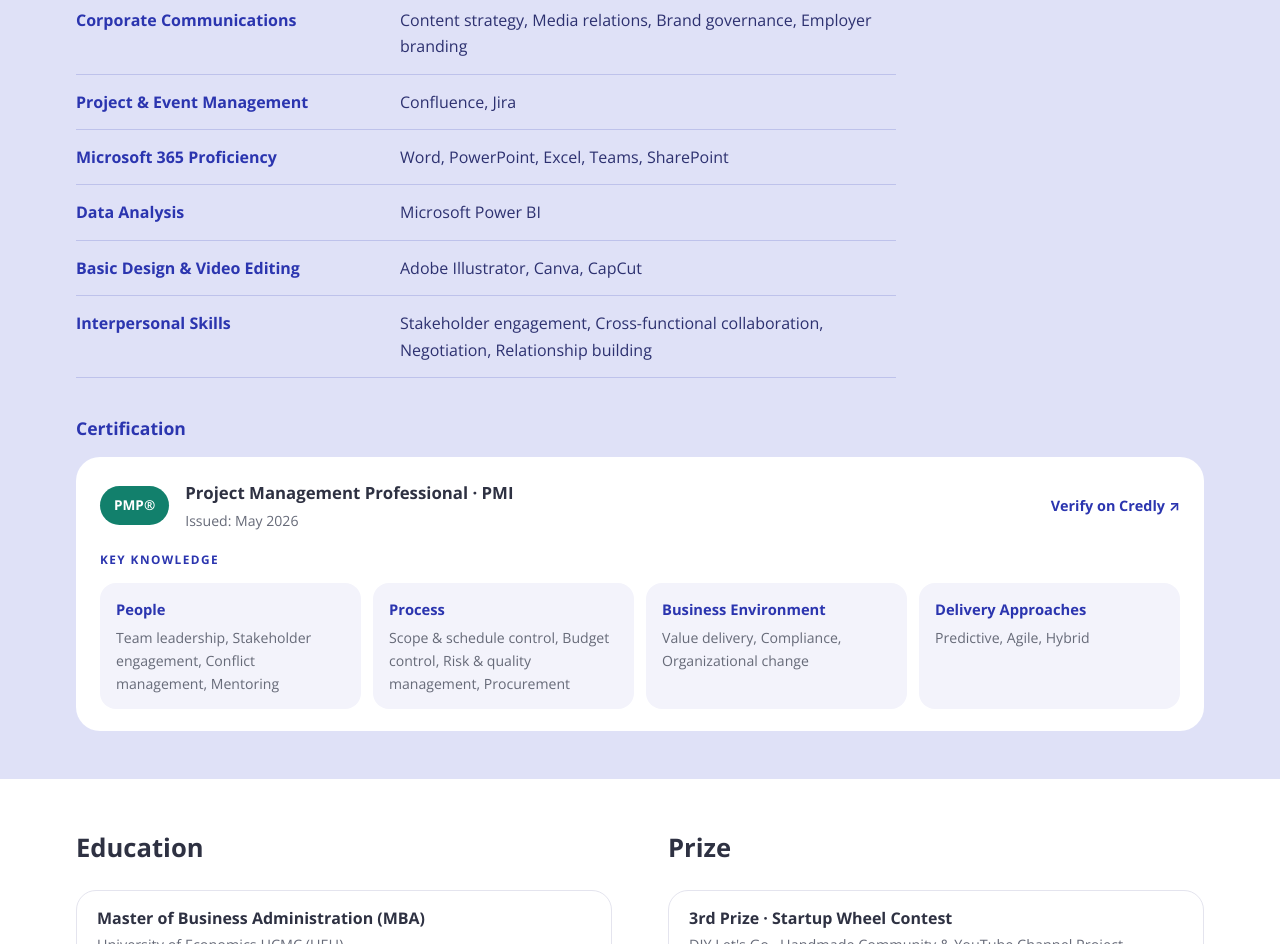
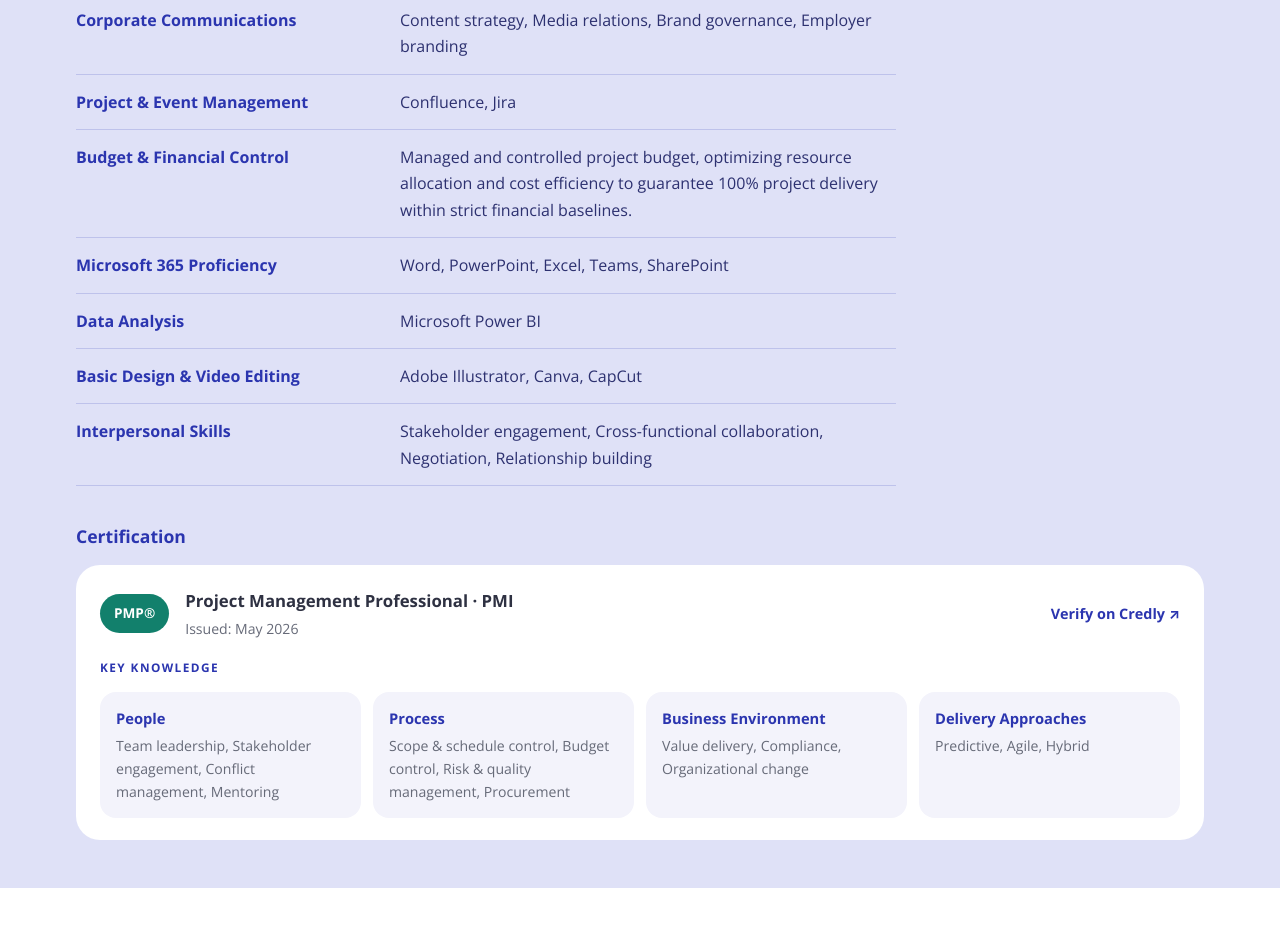
Before and after one commit to vanphanngocthanh/vanphanngocthanh.github.io, a plain HTML site: page index.html in a window 1280 px wide. Shown: the part 4286-5230 px from the top of the page. Drawn offline with nearby package versions, Linux system fonts and the light colour scheme.

Commit message:
Skills: Budget & Financial Control row
Co-Authored-By: Claude Opus 5.5 <noreply@anthropic.com>
Claude-Session: https://claude.ai/code/session_015mVUwihvGSj9tv94LM8rcc

```diff
--- a/index.html
+++ b/index.html
@@ -472,6 +472,7 @@ const SITE = {
   skillRows: [
     { area: "Corporate Communications", tools: "Content strategy, Media relations, Brand governance, Employer branding" },
     { area: "Project & Event Management", tools: "Confluence, Jira" },
+    { area: "Budget & Financial Control", tools: "Managed and controlled project budget, optimizing resource allocation and cost efficiency to guarantee 100% project delivery within strict financial baselines." },
     { area: "Microsoft 365 Proficiency", tools: "Word, PowerPoint, Excel, Teams, SharePoint" },
     { area: "Data Analysis", tools: "Microsoft Power BI" },
     { area: "Basic Design & Video Editing", tools: "Adobe Illustrator, Canva, CapCut" },
```
